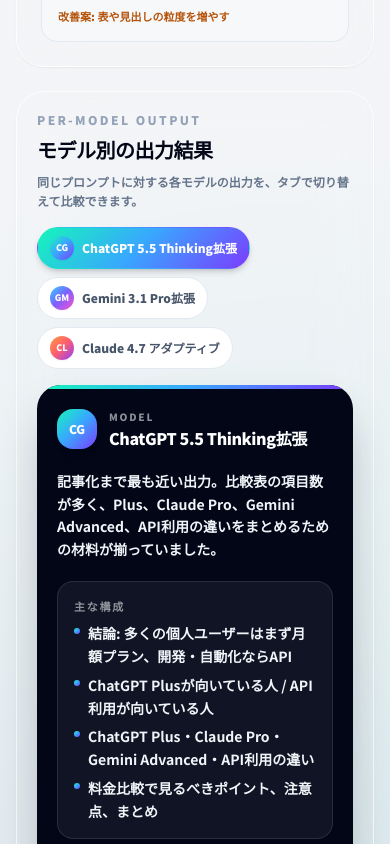
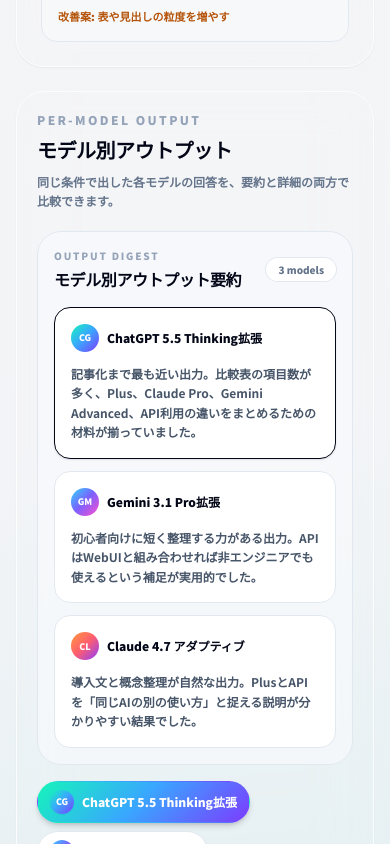
Before and after one commit to WW-QuadrupleU/aincarn, a Next.js app: page /lab/writing in a window 390 px wide. Shown: the part 2080-2924 px from the top of the page. Built offline with nearby package versions, Linux system fonts and the light colour scheme; no server answers.

Commit message:
Improve Lab model output formatting

```diff
--- a/components/LabModelTabs.tsx
+++ b/components/LabModelTabs.tsx
@@ -9,6 +9,11 @@
   { from: '#ff9a3c', via: '#ff5f6d', to: '#8f3cff', mark: 'CL' },
 ]
 
+type TextBlock =
+  | { type: 'heading'; text: string }
+  | { type: 'paragraph'; text: string }
+  | { type: 'list'; items: string[] }
+
 function modelAccent(index: number) {
   return MODEL_ACCENT[index % MODEL_ACCENT.length]
 }
@@ -19,6 +24,133 @@
   if (upper.includes('CLAUDE')) return 'CL'
   if (upper.includes('GEMINI')) return 'GM'
   return modelAccent(index).mark
+}
+
+function cleanLine(line: string) {
+  return line
+    .replace(/^#{1,4}\s*/, '')
+    .replace(/^H[2-4][：:]\s*/, '')
+    .trim()
+}
+
+function isBulletLine(line: string) {
+  return /^([•・◦\-*]|[0-9]+[.)])\s+/.test(line.trim())
+}
+
+function stripBullet(line: string) {
+  return line.trim().replace(/^([•・◦\-*]|[0-9]+[.)])\s+/, '').trim()
+}
+
+function isHeadingLine(line: string, nextLine?: string) {
+  const trimmed = line.trim()
+  if (!trimmed) return false
+  if (/^#{1,4}\s+/.test(trimmed) || /^H[2-4][：:]/.test(trimmed)) return true
+  if (trimmed.length > 42) return false
+  if (/[。.!?！？]$/.test(trimmed)) return false
+  if (isBulletLine(trimmed)) return false
+  return Boolean(nextLine && nextLine.trim())
+}
+
+function parseTextBlocks(text: string): TextBlock[] {
+  const lines = text
+    .replace(/\r\n/g, '\n')
+    .split('\n')
+    .map((line) => line.trim())
+
+  const blocks: TextBlock[] = []
+  let paragraph: string[] = []
+  let listItems: string[] = []
+
+  const flushParagraph = () => {
+    const body = paragraph.join(' ').trim()
+    if (body) blocks.push({ type: 'paragraph', text: body })
+    paragraph = []
+  }
+
+  const flushList = () => {
+    if (listItems.length > 0) blocks.push({ type: 'list', items: listItems })
+    listItems = []
+  }
+
+  lines.forEach((line, index) => {
+    if (!line) {
+      flushParagraph()
+      flushList()
+      return
+    }
+
+    if (isBulletLine(line)) {
+      flushParagraph()
+      listItems.push(stripBullet(line))
+      return
+    }
+
+    if (isHeadingLine(line, lines[index + 1])) {
+      flushParagraph()
+      flushList()
+      blocks.push({ type: 'heading', text: cleanLine(line) })
+      return
+    }
+
+    flushList()
+    paragraph.push(cleanLine(line))
+  })
+
+  flushParagraph()
+  flushList()
+  return blocks
+}
+
+function summarizeOutput(output: LabModelOutput) {
+  const fallback = output.sections
+    .map((section) => section.body || section.bullets?.join('。') || '')
+    .join('。')
+  const source = output.brief || fallback
+  const blocks = parseTextBlocks(source)
+  const firstParagraph = blocks.find((block): block is { type: 'paragraph'; text: string } => block.type === 'paragraph')?.text
+  const firstList = blocks.find((block): block is { type: 'list'; items: string[] } => block.type === 'list')?.items[0]
+  const summary = firstParagraph || firstList || source.replace(/\s+/g, ' ').trim()
+  return summary.length > 120 ? `${summary.slice(0, 118)}...` : summary
+}
+
+function FormattedText({ text, gradient }: { text: string; gradient: string }) {
+  const blocks = parseTextBlocks(text)
+  if (blocks.length === 0) return null
+
+  return (
+    <div className="mt-5 space-y-4">
+      {blocks.map((block, index) => {
+        if (block.type === 'heading') {
+          return (
+            <h4 key={`${block.text}-${index}`} className="pt-2 text-[11px] font-black uppercase tracking-[0.16em] text-white/58">
+              {block.text}
+            </h4>
+          )
+        }
+        if (block.type === 'list') {
+          return (
+            <ul key={`list-${index}`} className="space-y-1.5">
+              {block.items.map((item) => (
+                <li key={item} className="flex items-start gap-2 text-sm font-semibold leading-relaxed text-white/86">
+                  <span
+                    className="mt-1.5 inline-flex size-1.5 shrink-0 rounded-full"
+                    style={{ background: gradient }}
+                    aria-hidden="true"
+                  />
+                  <span>{item}</span>
+                </li>
+              ))}
+            </ul>
+          )
+        }
+        return (
+          <p key={`${block.text}-${index}`} className="text-sm font-semibold leading-relaxed text-white/86">
+            {block.text}
+          </p>
+        )
+      })}
+    </div>
+  )
 }
 
 export default function LabModelTabs({ outputs }: { outputs: LabModelOutput[] }) {
@@ -33,11 +165,51 @@
     <section className="rounded-[28px] border border-white/80 bg-white/86 p-5 shadow-sm shadow-slate-950/5 backdrop-blur-xl sm:p-6">
       <div className="flex flex-wrap items-center gap-2">
         <p className="text-xs font-black uppercase tracking-[0.2em] text-slate-400">Per-model output</p>
-        <h2 className="text-xl font-black tracking-tight text-slate-950">モデル別の出力結果</h2>
+        <h2 className="text-xl font-black tracking-tight text-slate-950">モデル別アウトプット</h2>
       </div>
       <p className="mt-2 text-xs font-bold leading-relaxed text-slate-500">
-        同じプロンプトに対する各モデルの出力を、タブで切り替えて比較できます。
+        同じ条件で出した各モデルの回答を、要約と詳細の両方で比較できます。
       </p>
+
+      <div className="mt-5 rounded-[24px] border border-slate-200 bg-slate-50/70 p-4">
+        <div className="flex flex-wrap items-center justify-between gap-2">
+          <div>
+            <p className="text-[10px] font-black uppercase tracking-[0.18em] text-slate-400">Output Digest</p>
+            <h3 className="mt-1 text-base font-black tracking-tight text-slate-950">モデル別アウトプット要約</h3>
+          </div>
+          <span className="rounded-full bg-white px-3 py-1 text-[10px] font-black text-slate-500 ring-1 ring-slate-200">
+            {outputs.length} models
+          </span>
+        </div>
+        <div className="mt-4 grid gap-3 md:grid-cols-3">
+          {outputs.map((output, index) => {
+            const itemAccent = modelAccent(index)
+            return (
+              <button
+                key={`${output.model}-summary`}
+                type="button"
+                onClick={() => setActiveIndex(index)}
+                className={`rounded-2xl border bg-white p-4 text-left transition hover:-translate-y-0.5 hover:shadow-md ${
+                  index === activeIndex ? 'border-slate-950 shadow-sm shadow-slate-950/10' : 'border-slate-200'
+                }`}
+              >
+                <div className="flex items-center gap-2">
+                  <span
+                    className="grid size-7 place-items-center rounded-full text-[9px] font-black text-white"
+                    style={{ background: `linear-gradient(135deg, ${itemAccent.from} 0%, ${itemAccent.via} 48%, ${itemAccent.to} 100%)` }}
+                  >
+                    {modelMark(output.model, index)}
+                  </span>
+                  <p className="min-w-0 truncate text-xs font-black text-slate-950">{output.model}</p>
+                </div>
+                <p className="mt-3 line-clamp-4 text-xs font-bold leading-relaxed text-slate-600">
+                  {summarizeOutput(output)}
+                </p>
+              </button>
+            )
+          })}
+        </div>
+      </div>
 
       <div className="mt-4 flex flex-wrap gap-2">
         {outputs.map((output, index) => {
@@ -83,8 +255,9 @@
             </div>
           </div>
 
-          <p className="mt-5 text-sm font-bold leading-relaxed text-white/82">{active.brief}</p>
+          <FormattedText text={active.brief} gradient={gradient} />
 
+          {active.sections.length > 0 && (
             <div className="mt-5 space-y-4">
               {active.sections.map((section) => (
                 <div key={`${active.model}-${section.heading}`} className="rounded-2xl border border-white/10 bg-white/[0.06] p-4">
@@ -109,6 +282,7 @@
                 </div>
               ))}
             </div>
+          )}
         </div>
       </article>
     </section>
```
Lines whose indentation alone changed are shown as unchanged.
